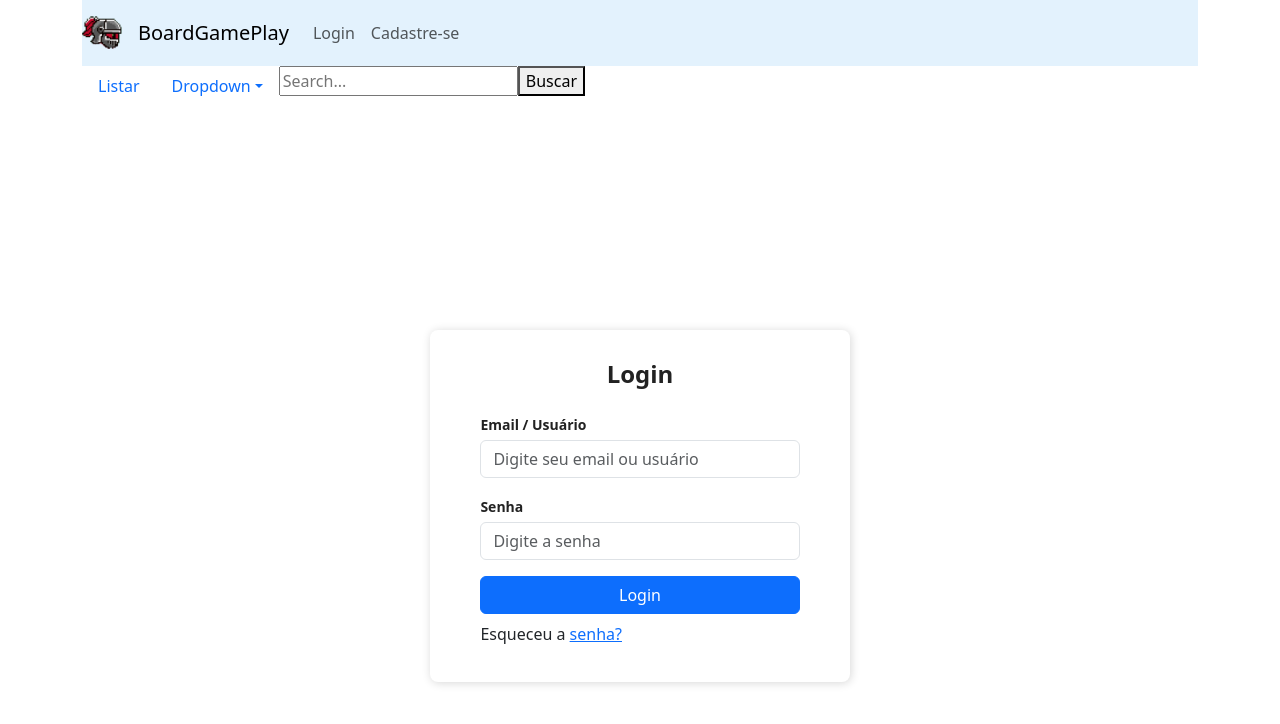
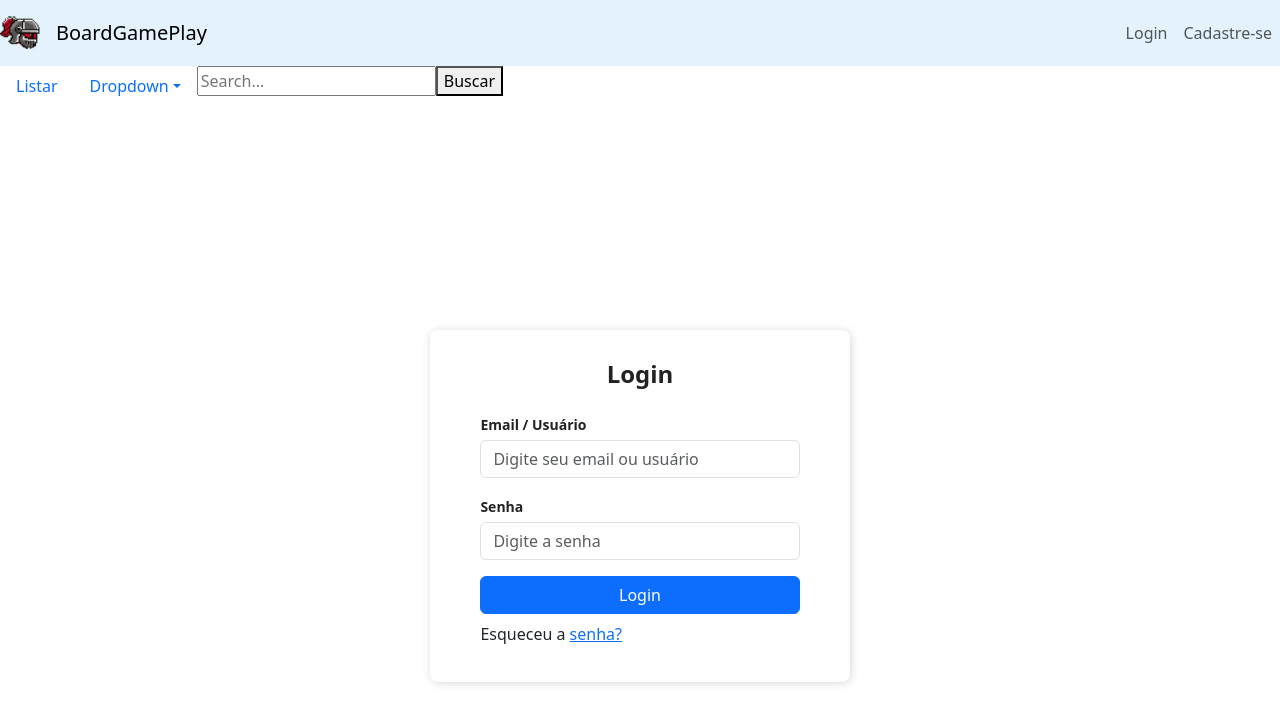
Before and after one commit to lfigaro/boardgameplay, a React (Create React App) app in the folder client/: page /user in a window 1280 px wide. Shown: the top 724 px of the page. Built offline with nearby package versions, Linux system fonts and the light colour scheme; no server answers.

Commit message:
Fixing Layout Issues and saving logged user

```diff
--- a/client/src/components/common/Header.jsx
+++ b/client/src/components/common/Header.jsx
@@ -5,37 +5,26 @@ import Logo from './Logo'
 import Login from './Login'
 import { Link } from 'react-router-dom'
 
-const Container = styled.div.attrs({
-    className: 'container',
-})``
-
 const Nav = styled.nav.attrs({
-    className: 'navbar navbar-expand-lg navbar-light justify-content-between',
+    className: 'navbar navbar-expand-sm navbar-light justify-content-between',
 })`
-    margin-bottom: 20 px;
     background-color: #e3f2fd;
 `
 
-const Collapse = styled.div.attrs({
-    className: 'collapse navbar-collapse',
+const List = styled.ul.attrs({
+    className: 'navbar-nav',
 })``
 
-const List = styled.div.attrs({
-    className: 'navbar-nav mr-auto',
-})``
-
-const Item = styled.div.attrs({
-    className: 'collapse navbar-collapse',
+const Item = styled.li.attrs({
+    className: 'navbar-expand-sm navbar-collapse',
 })``
 
 class Header extends Component {
     render() {
         return (
-            <Container>
             <Nav>
-                    <Collapse>
                 <List>
-                            <Item>
+                    <Item className='navbar-brand' >
                         <Logo />
                     </Item>
                     <Item>
@@ -43,13 +32,13 @@ class Header extends Component {
                             BoardGamePlay
                         </Link>
                     </Item>
+                </List>
+                <List>
                     <Item>
                         <Login />
                     </Item>
                 </List>
-                    </Collapse>
             </Nav>
-            </Container>
         )
     }
 }
--- a/client/src/components/common/Login.jsx
+++ b/client/src/components/common/Login.jsx
@@ -1,9 +1,17 @@
-import React, { Component } from 'react'
+import React, { Component, useEffect } from 'react'
 import { Link } from 'react-router-dom'
 import styled from 'styled-components'
 
+
+
 class Login extends Component {
     render() {
+        const loggedInUser = localStorage.getItem("user");
+        if (loggedInUser) {
+            const foundUser = JSON.parse(loggedInUser);
+
+        }
+
         return (
             <React.Fragment>
                 <Link to="/user/login" className="nav-link">
--- a/client/src/components/common/Logo.jsx
+++ b/client/src/components/common/Logo.jsx
@@ -1,16 +1,9 @@
 import React, { Component } from 'react'
-import styled from 'styled-components'
-
-const Wrapper = styled.a.attrs({
-    className: 'navbar-brand',
-})``
 
 class Logo extends Component {
     render() {
         return (
-            <Wrapper href="/">
-                <img src="/img/icon.png" width="40" height="40" alt="BoardGamePlay" />
-            </Wrapper>
+            <img src="/img/icon.png" width="40" height="40" alt="BoardGamePlay" />
         )
     }
 }
--- a/client/src/components/common/Nav.jsx
+++ b/client/src/components/common/Nav.jsx
@@ -4,25 +4,17 @@ import styled from 'styled-components'
 import Links from './Links'
 import Search from './Search'
 
-const Container = styled.div.attrs({
-    className: 'container',
-})`
-    collapse navbar-collapse
-`
-
-const NavBar = styled.ul.attrs({
+const List = styled.ul.attrs({
     className: 'nav',
 })``
 
 class Nav extends Component {
     render() {
         return (
-            <Container>
-                <NavBar>
-                    <Links />
-                    <Search />
-                </NavBar>
-            </Container>
+            <List>
+                <Links />
+                <Search />
+            </List>
         )
     }
 }
--- a/client/src/pages/user/UserSignIn.jsx
+++ b/client/src/pages/user/UserSignIn.jsx
@@ -25,10 +25,13 @@ class UserSignIn extends Component {
                         console.log('userRes: ', userRes)
                         if (bcrypt.compareSync(e.target[1].value, userRes.data[0].pass)) {
                             this.setState({
-                            user: userRes.data,
+                                user: userRes.data[0],
                                 err: ''
                             })
-                    }else{
+                            // store the user in localStorage
+                            localStorage.setItem('user', userRes.data[0])
+
+                        } else {
                             this.setState({
                                 user: '',
                                 err: 'User not found'
```
Also changed, not shown: client/src/components/boardgame/Ficha.jsx (renamed from client/src/components/boardgame/Ficha.js), 1 other file (tests, documents, lock files or other folders). Lines whose indentation alone changed are shown as unchanged.
